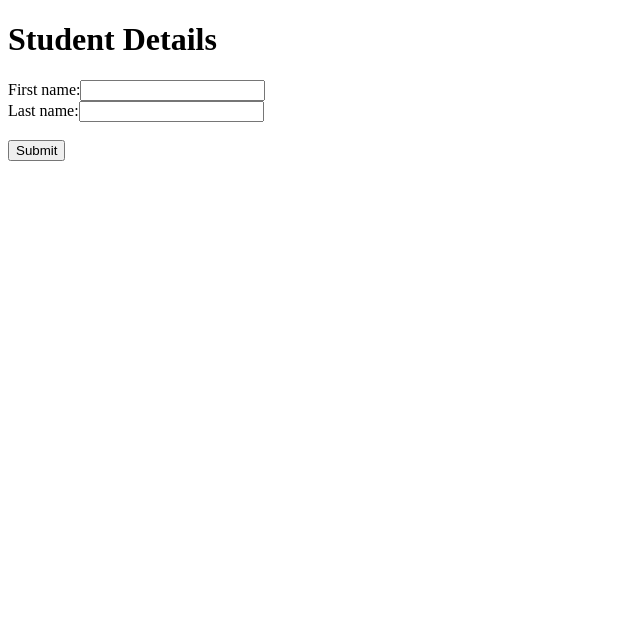
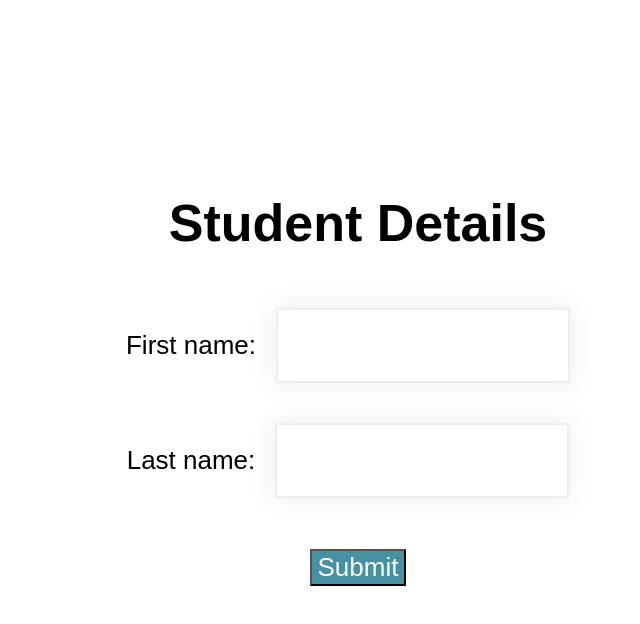
Before and after one commit to yourseulah/CSIS-3275-001-Software-Engineering-Vue.js, a Vue app: page / in a window 1280 px wide. Shown: the top 624 px of the page, without its empty margins (0-640 px from the left). Built offline with nearby package versions, Linux system fonts and the light colour scheme.

Commit message:
stage variables & v-model

```diff
--- a/src/App.vue
+++ b/src/App.vue
@@ -7,7 +7,8 @@
 </template>
 
 <script>
-import EnrolmentForm from './components/EnrolmentForm.vue'
+import './App.css';
+import EnrolmentForm from './components/EnrolmentForm.vue';
 
 export default {
   name: 'App',
--- a/src/components/EnrolmentForm.vue
+++ b/src/components/EnrolmentForm.vue
@@ -3,32 +3,45 @@
         <form className='enrolForm'>
             <h1>Student Details</h1>
             <label>First name:</label>
-            <input type="text" name="fname" />
+            <input type="text" name="fname" v-model="fname" />
             <br />
             <label>Last name:</label>
-            <input type="text" name="lname" />
+            <input type="text" name="lname" v-model="lname"/>
             <br />
             <br />
-            <input type='submit' value='Submit' />
+            <input type='submit' value='Submit' @click="handleSubmit" />
             <br />
+            <label id="studentMsg" className="message">{{ welcomeMessage }}</label>
         </form>
     </div>
 </template>
 
 
 <script>
-
+import '../App.css';
 export default {
     name: 'EnrollmentForm',
     data() {
         return {
-
+            //stage variables
+            //whenever user changes the input, value typed will be save in below stage variables
+            //v-model enables it.
+            welcomeMessage: "",
+            fname:"",
+            lname:""
         }
     },
     methods: {
+        //disallow default event in the webpage
+        //when user clicks submit button, we don't want to submit the form
+        handleSubmit(event) {
+            event.preventDefault();
+            this.welcomeMessage = `Welcome ${this.fname} ${this.lname}`; //backtick, NOT single quote
+        }
     }
 
 }
 </script>
 
-<style scoped></style>
+<style scoped>
+</style>
```
